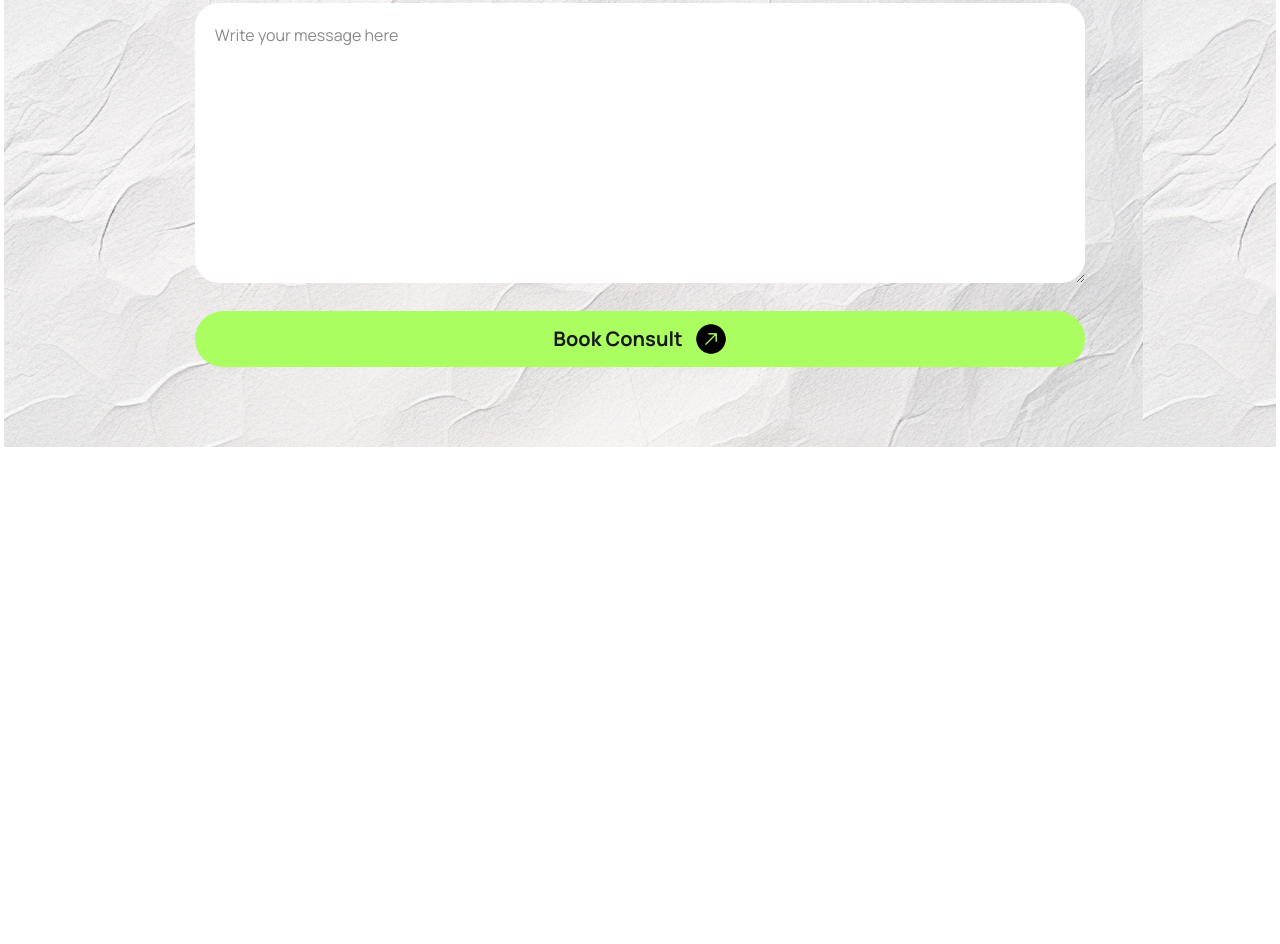
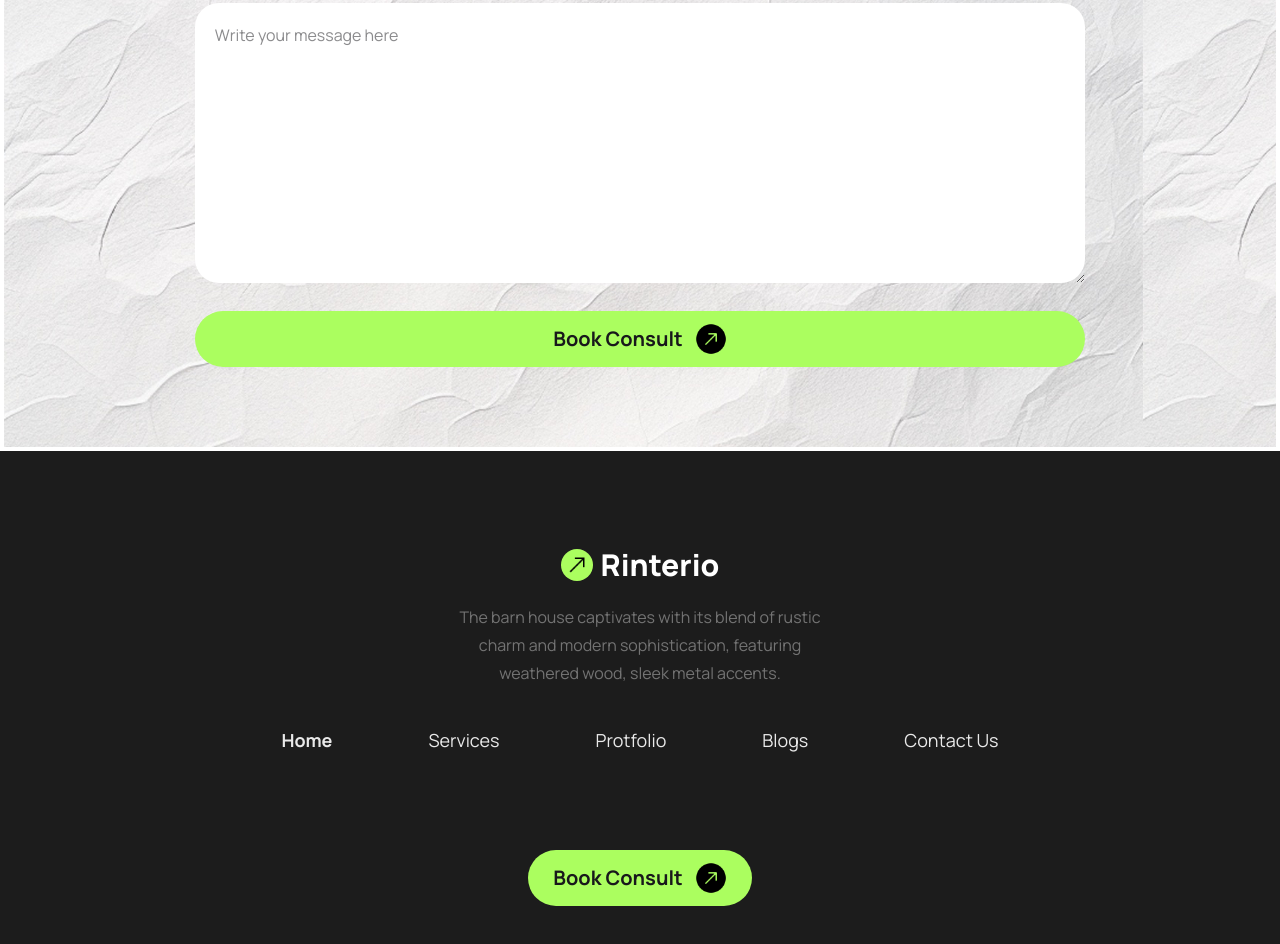
Before and after one commit to raselahmed0295/Assaginment-03, a plain HTML site: page index.html in a window 1280 px wide. Shown: the part 5710-6654 px from the top of the page. Before the commit the page ends 6161 px from the top, so only its background shows below. Drawn offline with nearby package versions, Linux system fonts and the light colour scheme.

Commit message:
completed footer section

```diff
--- a/index.html
+++ b/index.html
@@ -305,7 +305,29 @@
             </form>
         </section>
     </main>
-    <footer>
+    <footer class="bg-[#1c1c1c] py-24">
+        <div class="section-content space-y-5">
+            <div class="flex gap-2 items-center justify-center">
+                <img class="w-8 bg-[#abfe5f] rounded-full p-1" src="./assets/only-arrow.png" alt="">
+                <a class="text-3xl font-extrabold text-white">Rinterio</a>
+            </div>
+            <p class="description leading-7 text-center lg:w-[30%] mx-3 lg:mx-auto text-[#737373]">The barn house captivates with its blend of rustic charm and modern sophistication, featuring weathered wood, sleek metal accents.</p>
+
+        </div>
+        <div class="lg:flex text-[#e9e9e9] justify-center mt-10">
+            <ul class="lg:flex gap-24 px-1 text-[18px] text-center space-y-10">
+                <li><a class="font-bold">Home</a></li>
+                <li><a>Services</a></li>
+                <li><a>Protfolio</a></li>
+                <li><a>Blogs</a></li>
+                <li><a>Contact Us</a></li>
+
+            </ul>
+        </div>
+        <div class="text-xl justify-center lg:w-56 mx-4 lg:mx-auto flex items-center gap-3 bg-[#abfe5f] px-5 py-3 rounded-full mt-14">
+            <a class="font-bold">Book Consult</a>
+            <img class="w-8" src="./assets/circle-up.png" alt="">
+        </div>
     </footer>
 </body>
 </html>
```
